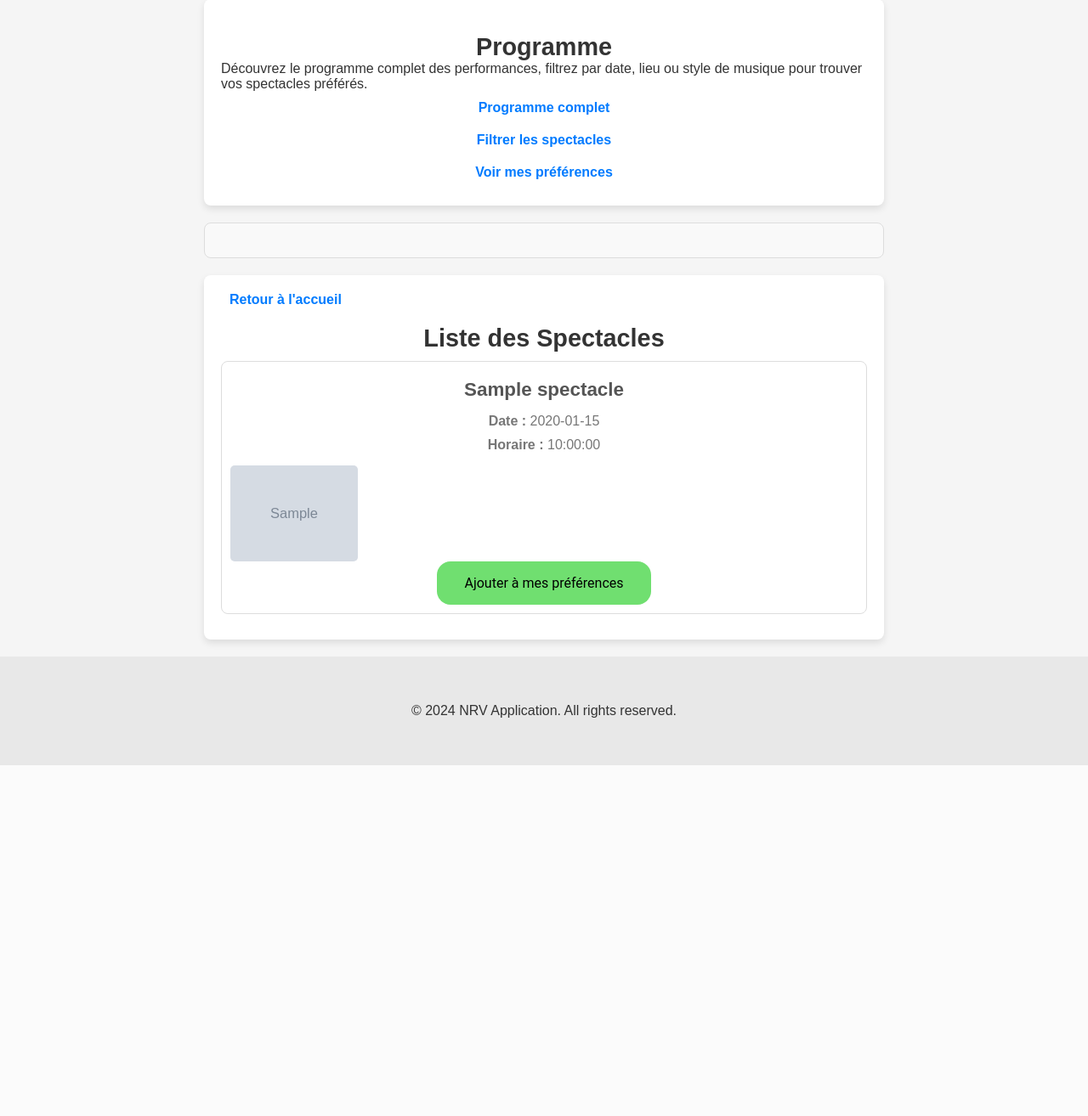
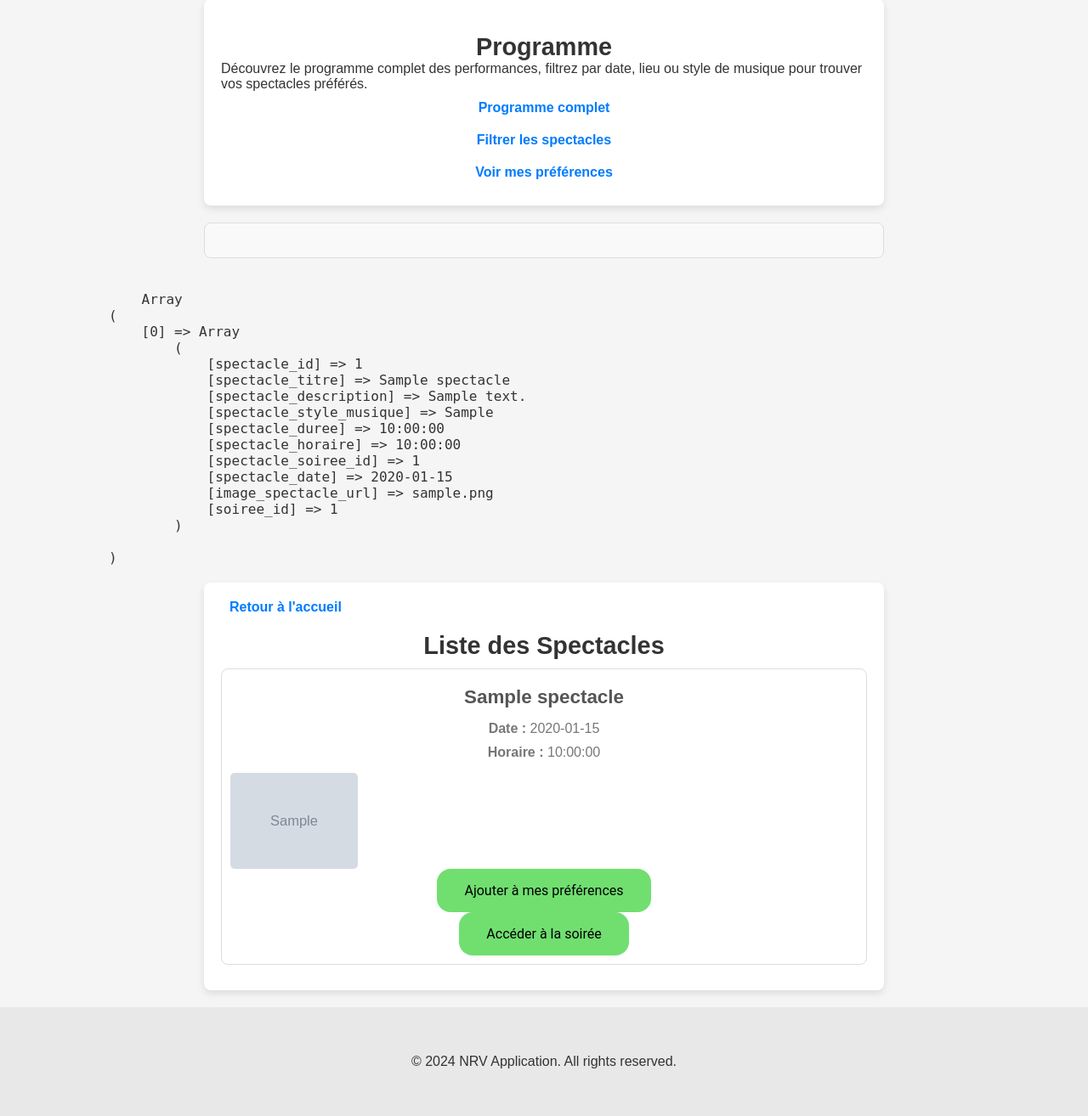
Before and after one commit to juliennoel22/SAE-NRV, a PHP site: the page made by public/index.php in a window 1280 px wide. Shown: the part 316-1630 px from the top of the page at 85% size. Before the commit the page ends 1217 px from the top, so only its background shows below. Run offline with PHP 8.4, Linux system fonts and the light colour scheme; tables that the repository leaves empty hold one stand-in row (values such as "Sample post"); grey boxes marked "Sample" are stand-in pictures; data that the repository does not hold is empty.

Commit message:
Fonctionnalité 7

```diff
--- a/src/classes/Database/NRVRepository.php
+++ b/src/classes/Database/NRVRepository.php
@@ -94,10 +94,13 @@ class NRVRepository
                         spectacle.*,
                         soiree.soiree_date AS spectacle_date,
                         spectacle.spectacle_horaire AS spectacle_horaire,
-                        image.image_url AS image_spectacle_url
+                        image.image_url AS image_spectacle_url,
+                        soiree.soiree_id AS soiree_id
                 FROM spectacle
                 JOIN soiree ON spectacle.spectacle_soiree_id = soiree.soiree_id
-                LEFT JOIN image ON spectacle.spectacle_id = image.image_spectacle_id";
+                LEFT JOIN image ON spectacle.spectacle_id = image.image_spectacle_id
+
+                ";
         $stmt = self::$database->prepare($query);
         $stmt->execute();
         return $stmt->fetchAll(PDO::FETCH_ASSOC);
--- a/src/views/pages/spectacles.php
+++ b/src/views/pages/spectacles.php
@@ -1,3 +1,7 @@
+<pre>
+
+    <?php print_r($spectacles); ?>
+</pre>
 <section id="featured-performances">
     <a href="?action=default">Retour à l'accueil</a>
     <h2>Liste des Spectacles</h2>
@@ -28,6 +32,13 @@
                     <?php else: ?>
                         <p>Ce spectacle est déjà dans vos préférences.</p>
                     <?php endif; ?>
+
+                    <form action="?action=soiree" method="GET">
+                        <input type="hidden" name="action" value="soiree">
+                        <input type="hidden" name="id" value="<?= htmlspecialchars($spectacle['soiree_id']) ?>">
+                        <button type="submit">Accéder à la soirée</button>
+                    </form>
+
                 </div>
             </article>
         <?php endforeach; ?>
```
